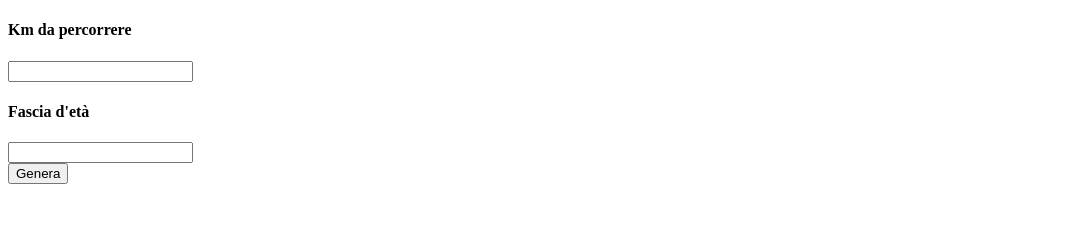
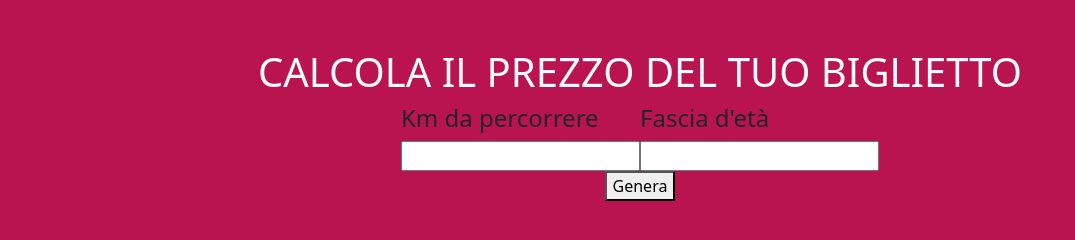
Before and after one commit to Domenic0Ferrari/js-biglietto-treno-form, a plain HTML site: page index.html in a window 1280 px wide. Shown: the whole page, without its empty margins (0-1075 px from the left). Drawn offline with nearby package versions, Linux system fonts and the light colour scheme.

Commit message:
add "style" to html

```diff
--- a/assets/style.css
+++ b/assets/style.css
@@ -0,0 +1,4 @@
+body{
+    padding-top: 3rem;
+    background-color: #B91450;
+}
--- a/index.html
+++ b/index.html
@@ -5,9 +5,12 @@
     <meta http-equiv="X-UA-Compatible" content="IE=edge">
     <meta name="viewport" content="width=device-width, initial-scale=1.0">
     <title>Biglietto_treno</title>
+    <link href="https://cdn.jsdelivr.net/npm/bootstrap@5.3.0-alpha3/dist/css/bootstrap.min.css" rel="stylesheet" integrity="sha384-KK94CHFLLe+nY2dmCWGMq91rCGa5gtU4mk92HdvYe+M/SXH301p5ILy+dN9+nJOZ" crossorigin="anonymous">
     <link rel="stylesheet" href="assets/style.css">
 </head>
 <body>
+    <h1 class="text-light text-center">CALCOLA IL PREZZO DEL TUO BIGLIETTO</h1>
+    <div class="container-fluid d-flex justify-content-center">
         <div>
             <h4>Km da percorrere</h4>
             <input id="distance" type="text">
@@ -16,7 +19,9 @@
             <h4>Fascia d'età</h4>
             <input id="age" type="text">
         </div>
-    <div>
+
+    </div>
+    <div class="text-center">
         <button id="genera" type="button">Genera</button>
     </div>
     <span id="price"></span>
--- a/javascript/script.js
+++ b/javascript/script.js
@@ -59,7 +59,7 @@ btnGenera.addEventListener("click" , function(){
         } else if (userAge > 65){
         document.getElementById("price").innerHTML = scontoQuaranta;
         } else{
-        document.getElementById("price").innerHTML = calcolaPrezzoTotale;
+        document.getElementById("price").innerHTML = basePrice;
         }
 })
 
```
Lines whose indentation alone changed are shown as unchanged.
